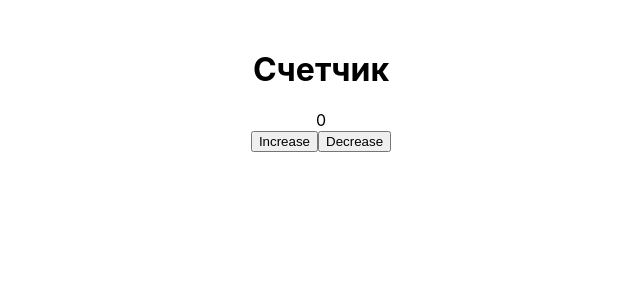
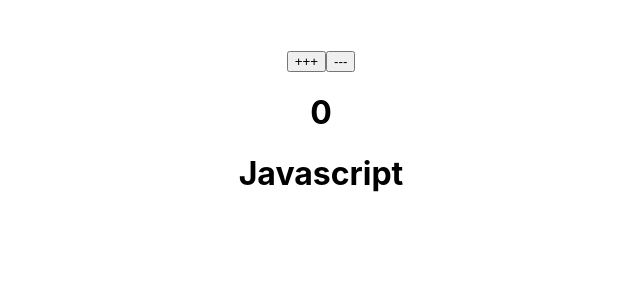
Before and after one commit to Imanbeq/my-app, a React (Create React App) app: page / in a window 1280 px wide. Shown: the top 300 px of the page, without its empty margins (319-959 px from the left). Built offline with nearby package versions, Linux system fonts and the light colour scheme.

Commit message:
feat: added code to App.js

```diff
--- a/src/App.js
+++ b/src/App.js
@@ -1,12 +1,27 @@
-import React from "react";
+import React, {useState} from "react";
 import Style from "./Style.css"
-import Task2 from "./components/Task2";
+
 
 const App = () => {
+
+    const [count, setCount] = useState(0);
+    const [lang, setLang] = useState('Javascript');
+
+
+    const increase = () => {
+        setCount(1);
+        setLang('Python')
+    }
+
     return (
-        <div>
-             <Task2/>
-        </div>
+        <>
+            <button onClick={increase}>+++</button>
+            <button>---</button>
+            <h1>{count}</h1>
+            <h1>{lang}</h1>
+        </>
+
+
     )
 }
 
```
